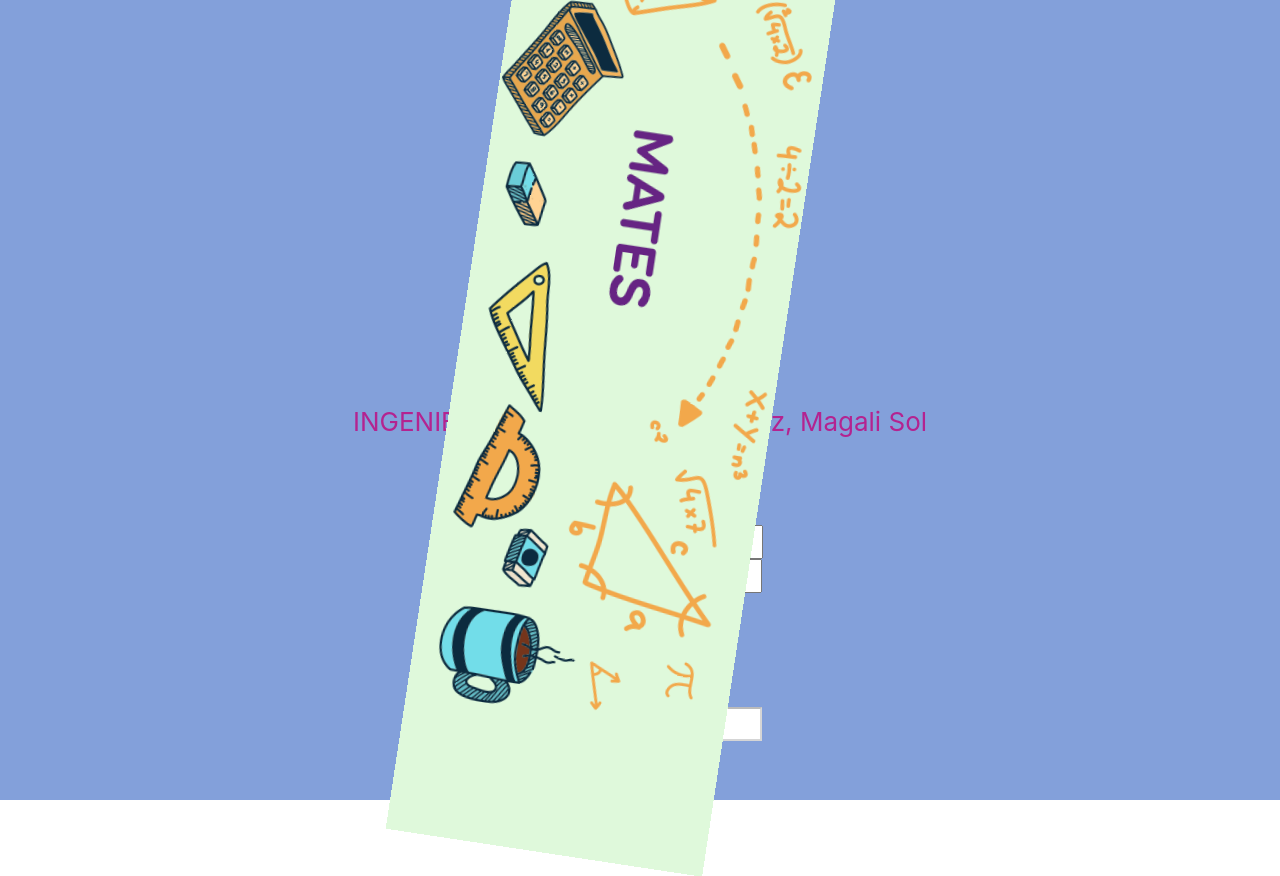
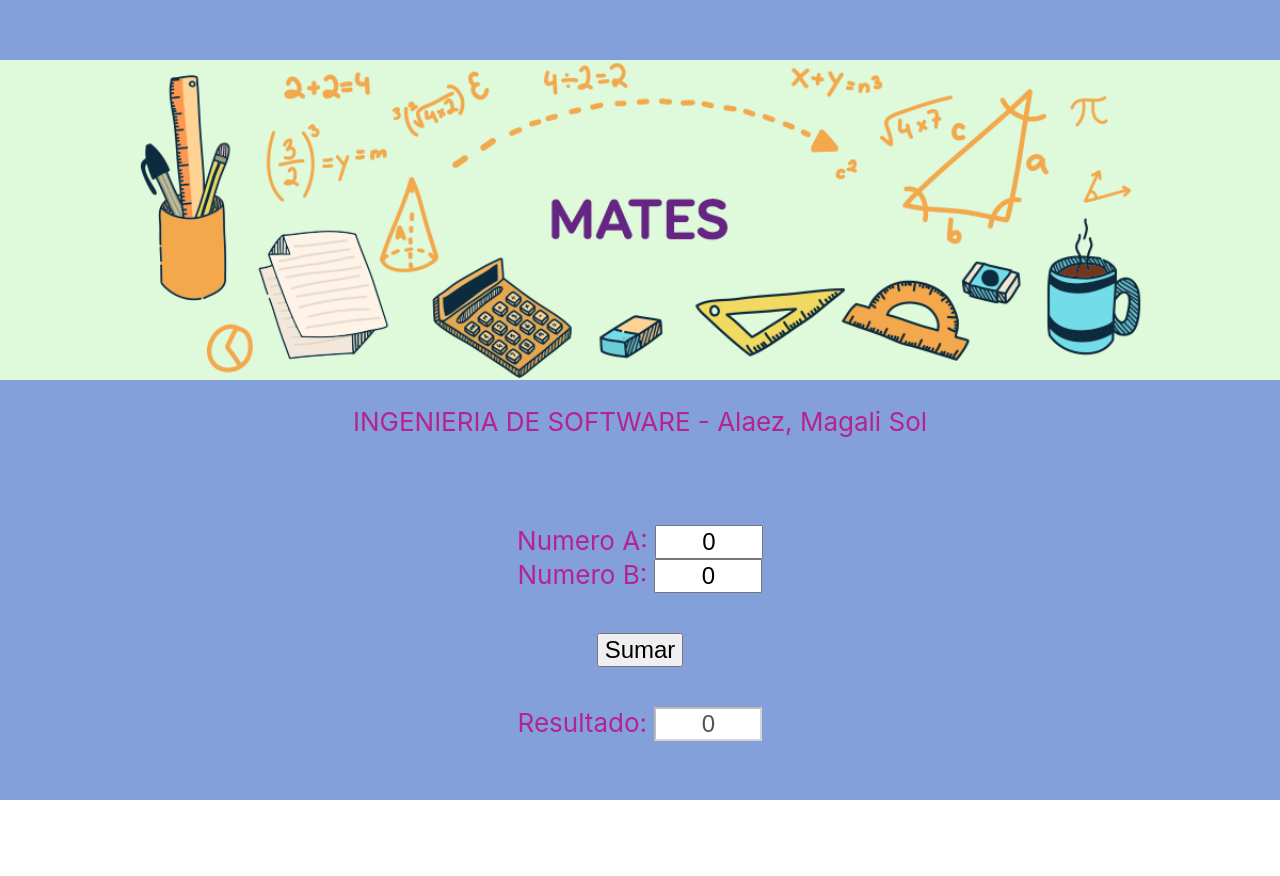
Before and after one commit to MagaAlaez/Calculadora, a React (Create React App) app: page / in a window 1280 px wide. After the commit the page ends 800 px from the top, so only its background shows below. Built offline with nearby package versions, Linux system fonts and the light colour scheme.

Commit message:
se deje de mover App.css

```diff
--- a/src/App.css
+++ b/src/App.css
@@ -7,11 +7,7 @@
   pointer-events: none;
 }
 
-@media (prefers-reduced-motion: no-preference) {
-  .App-logo {
-    animation: App-logo-spin infinite 20s linear;
-  }
-}
+
 
 .App-header {
   background-color: #83a0da;
```
